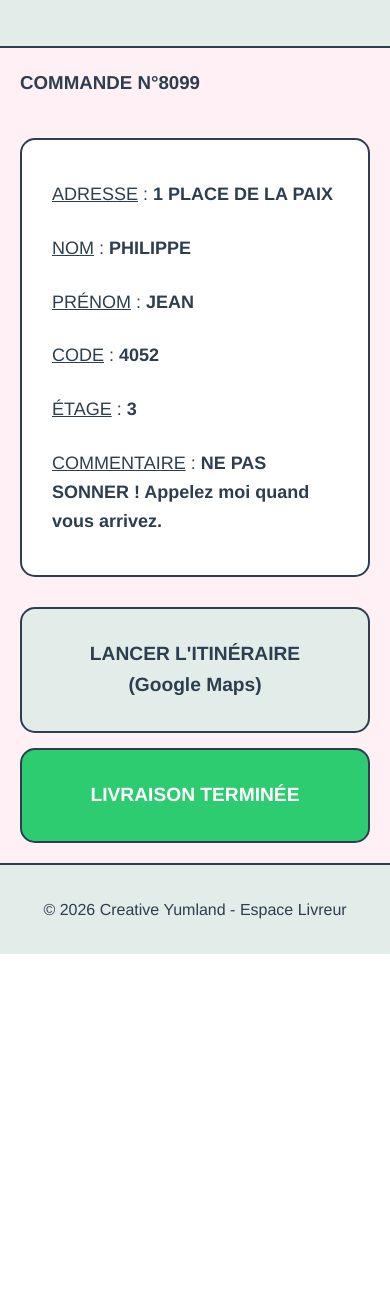
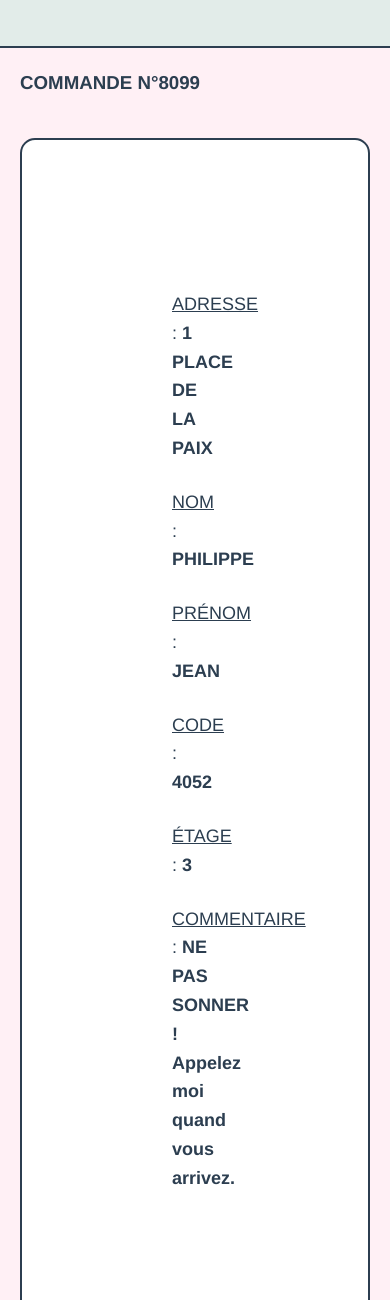
Before and after one commit to DiegoDelvig/Yumland, a PHP site: page /livraisons.html in a window 390 px wide; the page is wider, and only the part inside the window is pictured. Shown: the part 176-1476 px from the top of that part. Before the commit the page ends 1130 px from the top of that part, so only its background shows below. Run offline with PHP 8.4, Linux system fonts and the light colour scheme.

Commit message:
Update livraisons.css

```diff
--- a/css/livraisons.css
+++ b/css/livraisons.css
@@ -106,8 +106,7 @@ main {
     }
 
     .bloc-blanc{
-        padding: 40px 30px;
-        min-height: 400px;
+        padding: 150px;
     }
 
     .zone-boutons {
```
